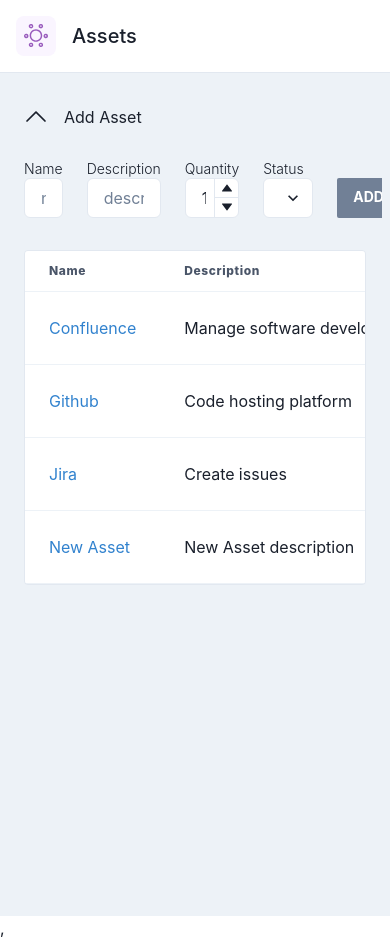
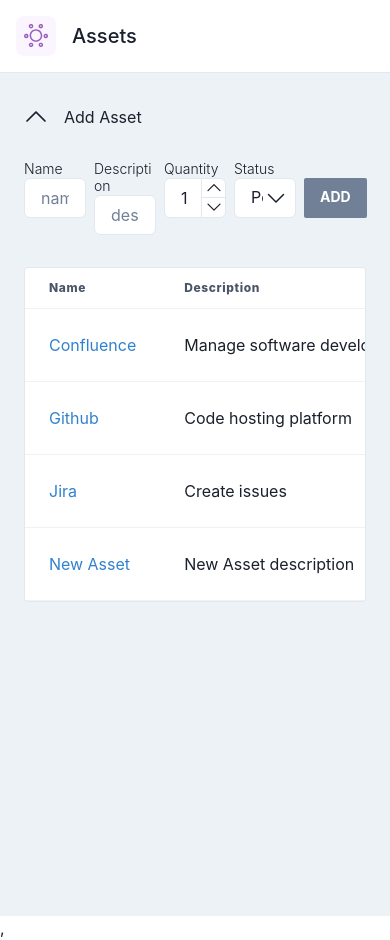
Before and after one commit to oscar-hustlebox/todo-app, a React app: page / in a window 390 px wide. Both pictures are taken after a click on the button "Add Asset". Built offline with nearby package versions, Linux system fonts and the light colour scheme.

Commit message:
feat: add responsive design

```diff
--- a/src/App.tsx
+++ b/src/App.tsx
@@ -1,18 +1,15 @@
 import * as React from 'react';
 import { extendTheme, ChakraProvider } from '@chakra-ui/react';
+import { StoreFront } from './components/StoreFront';
 
 // 2. Extend the theme to include custom colors, fonts, etc
-const colors = {
-    brand: {
-        900: '#1a365d',
-        800: '#153e75',
-        700: '#2a69ac',
-    },
-};
+const customeTheme = extendTheme({
+    colors: {},
+    fonts: {},
+    fontSizes: {},
+});
 
-import { StoreFront } from './components/StoreFront';
-
-const theme = extendTheme({ colors });
+const theme = extendTheme({ customeTheme });
 
 function App() {
     return (
--- a/src/components/AssetForm/AssetForm.tsx
+++ b/src/components/AssetForm/AssetForm.tsx
@@ -1,6 +1,6 @@
 import React, { ReactElement } from 'react';
 import { useForm, SubmitHandler } from 'react-hook-form';
-import { Alert, AlertIcon, Button, Grid, GridItem, Heading, Input } from '@chakra-ui/react';
+import { Alert, AlertIcon, Button, Box, Heading, Input, SimpleGrid } from '@chakra-ui/react';
 import { useDispatch } from 'react-redux';
 import { v4 as uuidv4 } from 'uuid';
 import { yupResolver } from '@hookform/resolvers/yup';
@@ -17,6 +17,7 @@
     status: 'online' | 'offline' | 'pending';
 };
 
+/* Creating a schema that is used to validate the form values. */
 const schema = yup
     .object({
         name: yup.string().required(),
@@ -27,6 +28,7 @@
     .required();
 
 export const AssetForm = (): ReactElement => {
+    /* Using the `useForm` hook to create a form. */
     const {
         register,
         handleSubmit,
@@ -41,7 +43,14 @@
             status: 'pending',
         },
     });
+
     const dispatch = useDispatch();
+
+    /**
+     * The `onSubmit` function is a callback function that is called when the form is submitted. It takes
+     * the form values as an argument and dispatches an action to the redux store
+     * @param formValues - The values of the form.
+     */
     const onSubmit: SubmitHandler<FormValues> = (formValues) => {
         const { name } = formValues;
 
@@ -51,8 +60,8 @@
 
     return (
         <form onSubmit={handleSubmit(onSubmit)}>
-            <Grid templateColumns="repeat(5, 1fr)" gap={6}>
-                <GridItem w="100%">
+            <SimpleGrid columns={{ sm: 1, base: 5, md: 5 }} spacing={2}>
+                <Box>
                     <Heading size="xs" fontWeight="light">
                         Name
                     </Heading>
@@ -71,8 +80,8 @@
                             {errors.name.message}
                         </Alert>
                     )}
-                </GridItem>
-                <GridItem w="100%">
+                </Box>
+                <Box>
                     <Heading size="xs" fontWeight="light">
                         Description
                     </Heading>
@@ -91,30 +100,36 @@
                             {errors.description.message}
                         </Alert>
                     )}
-                </GridItem>
-                <GridItem w="100%">
+                </Box>
+                <Box>
                     <Heading size="xs" fontWeight="light">
                         Quantity
                     </Heading>
                     <QuantityInput control={control} name="quantity" />
-                </GridItem>
-                <GridItem w="100%">
+                </Box>
+                <Box>
                     <Heading size="xs" fontWeight="light">
                         Status
                     </Heading>
                     <StatusSelect control={control} name="status" />
-                </GridItem>
-                <GridItem w="100%">
+                </Box>
+                <Box>
                     <Heading size="xs" fontWeight="light">
                         &nbsp;
                     </Heading>
-                    <Button type="submit" backgroundColor="gray.500" color="white" borderRadius={2}>
+                    <Button
+                        type="submit"
+                        backgroundColor="gray.500"
+                        color="white"
+                        borderRadius={2}
+                        width={{ sm: '100%', base: 'inherit', md: 'inherit' }}
+                    >
                         <Heading size="xs" textTransform="uppercase">
                             Add
                         </Heading>
                     </Button>
-                </GridItem>
-            </Grid>
+                </Box>
+            </SimpleGrid>
         </form>
     );
 };
--- a/src/components/AssetForm/QuantityInput.tsx
+++ b/src/components/AssetForm/QuantityInput.tsx
@@ -8,9 +8,12 @@
     Box,
     Alert,
     AlertIcon,
+    Flex,
 } from '@chakra-ui/react';
 import { UseControllerProps, useController } from 'react-hook-form';
 import { FormValues } from './AssetForm';
+import { ReactComponent as ArrowDown } from '../../assets/arrow-down.svg';
+import { ReactComponent as ArrowUp } from '../../assets/arrow-up.svg';
 
 export const QuantityInput = (props: UseControllerProps<FormValues>): ReactElement => {
     const {
@@ -31,8 +34,20 @@
             >
                 <NumberInputField ref={field.ref} name={field.name} />
                 <NumberInputStepper>
-                    <NumberIncrementStepper />
-                    <NumberDecrementStepper />
+                    <NumberIncrementStepper
+                        children={
+                            <Flex alignItems="center">
+                                <ArrowUp style={{ width: 16, height: 16 }} />
+                            </Flex>
+                        }
+                    />
+                    <NumberDecrementStepper
+                        children={
+                            <Flex alignItems="center">
+                                <ArrowDown style={{ width: 16, height: 16 }} />
+                            </Flex>
+                        }
+                    />
                 </NumberInputStepper>
             </NumberInput>
             {errors?.quantity?.message && (
--- a/src/components/AssetForm/StatusSelect.tsx
+++ b/src/components/AssetForm/StatusSelect.tsx
@@ -2,7 +2,10 @@
 import { UseControllerProps, useController } from 'react-hook-form';
 import { Alert, AlertIcon, Box, Select } from '@chakra-ui/react';
 import { FormValues } from './AssetForm';
+import { ReactComponent as ArrowDown } from '../../assets/arrow-down.svg';
 
+/* A React component that is using the `useController` hook from `react-hook-form` to get the `field`
+and `formState` props. */
 export const StatusSelect = (props: UseControllerProps<FormValues>): ReactElement => {
     const {
         field,
@@ -14,6 +17,7 @@
             <Select
                 {...field}
                 placeholder="Select status"
+                icon={<ArrowDown />}
                 borderColor="gray.200"
                 backgroundColor="#FFFFFF"
                 errorBorderColor="red.300"
--- a/src/components/AssetList/AssetListItem/AssetListItem.tsx
+++ b/src/components/AssetList/AssetListItem/AssetListItem.tsx
@@ -5,9 +5,23 @@
 
 type AssetListItemProps = { asset: AssetState };
 
+/**
+ * It takes an asset object and returns a table row with the asset's name, description, quantity,
+ * status, and a button to remove the asset
+ * @param AssetListItemProps - This is the type of the props that the component
+ * will receive.
+ * @returns A table row with the asset's name, description, quantity, status, and a button to remove
+ * the asset.
+ */
 export const AssetListItem = ({ asset }: AssetListItemProps) => {
     const dispatch = useDispatch();
 
+    /**
+     * It takes a string that can only be one of three values and returns a string that is the title case
+     * version of that value
+     * @param {'pending' | 'offline' | 'online'} str - 'pending' | 'offline' | 'online'
+     * @returns A string
+     */
     const getTitleCase = (str: 'pending' | 'offline' | 'online') => {
         switch (str) {
             case 'pending':
@@ -23,7 +37,7 @@
         <Tbody>
             <Tr>
                 <Td>
-                    <Link href="#nowhere" isExternal color="blue.500">
+                    <Link href="#nowhere" color="blue.500">
                         {asset.name}
                     </Link>
                 </Td>
```
